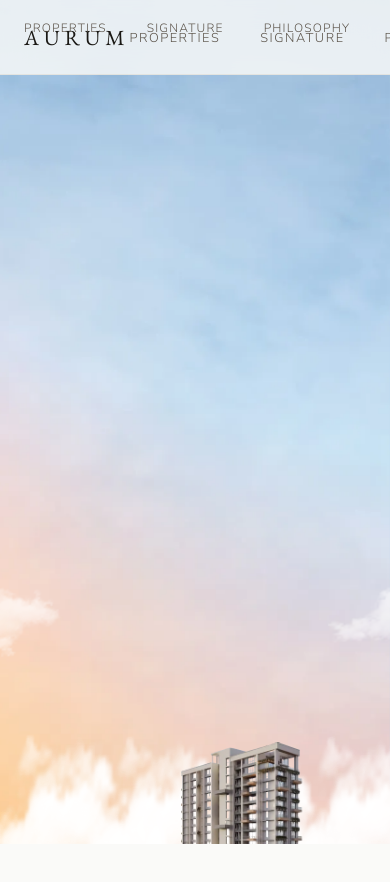
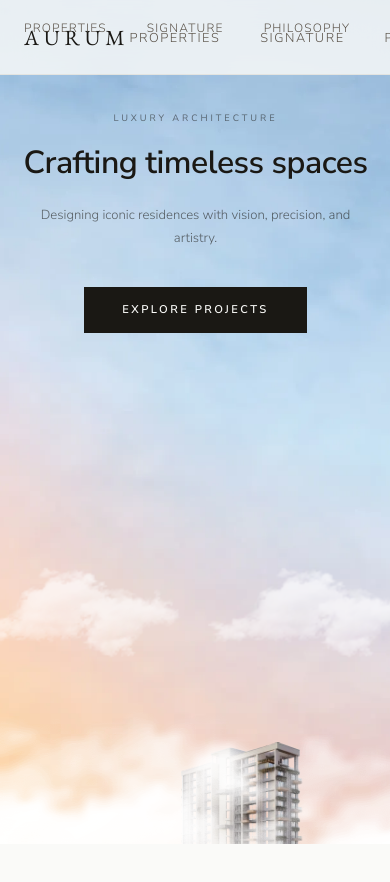
Before and after one commit to Rahulsrivastava0124/25Jun, a React (Vite) app: page / in a window 390 px wide. Shown: the top 882 px of the page. Built offline with nearby package versions, Linux system fonts and the light colour scheme.

Commit message:
refactor: streamline CinematicHero component structure and animations

```diff
--- a/src/components/sections/CinematicHero.jsx
+++ b/src/components/sections/CinematicHero.jsx
@@ -9,7 +9,6 @@ import cloud1Src from "../../assets/hero section sky /claud1.png";
 import cloud2Src from "../../assets/hero section sky /claud2.png";
 import skySrc from "../../assets/hero section sky /full_width_sky.png";
 
-const GPU = { willChange: "transform, opacity", backfaceVisibility: "hidden" };
 
 export default function CinematicHero() {
   const heroRef   = useRef(null);
@@ -25,6 +24,8 @@ export default function CinematicHero() {
     gsap.set(cloudLRef.current,   { x: -120, opacity: 0 });
     gsap.set(cloudRRef.current,   { x: 120,  opacity: 0 });
     gsap.set(textRef.current,     { opacity: 0, y: 30 });
+    // Sky: start pushed down so only 40% peeks above the bottom edge
+    gsap.set(skyRef.current,      { yPercent: 60 });
   }, []);
 
   useEffect(() => {
@@ -36,51 +37,42 @@ export default function CinematicHero() {
       gsap.to(cloudRRef.current,   { x: 0, opacity: 1, duration: 2.2, ease: "power3.out", delay: 0.2 });
       gsap.to(textRef.current,     { opacity: 1, y: 0, duration: 1.1, ease: "power3.out", delay: 0.4 });
 
-      // ── Pin the section once ─────────────────────────────────────────────
-      // All scroll animations share this single trigger; only this one pins.
-      const pinST = ScrollTrigger.create({
-        trigger:      heroRef.current,
-        start:        "top top",
-        end:          "+=1400",
-        pin:          true,
-        anticipatePin: 1,
-      });
-
-      const scrollBase = {
-        trigger: heroRef.current,
-        start:   "top top",
-        end:     "+=1400",
-        scrub:   1.2,
-      };
-
-      // Building: 50% → 10% (fully rises) while pinned
-      gsap.fromTo(buildingRef.current,
-        { yPercent: 50 },
-        { yPercent: 10, ease: "none", scrollTrigger: scrollBase }
-      );
-
-      // Clouds drift outward
-      gsap.to(cloudLRef.current, { x: -250, y: -60, ease: "none", scrollTrigger: scrollBase });
-      gsap.to(cloudRRef.current, { x:  250, y: -60, ease: "none", scrollTrigger: scrollBase });
-
-      // Sky slowly scales
-      gsap.to(skyRef.current, {
-        scale: 1.12, ease: "none",
-        scrollTrigger: { ...scrollBase, scrub: 2 },
-      });
-
-      // Text fades out in first 400px
-      gsap.to(textRef.current, {
-        y: -80, opacity: 0, ease: "none",
+      // ── Single pinned timeline — one ScrollTrigger with scrub owns pin + all animations ──
+      const pinTL = gsap.timeline({
         scrollTrigger: {
-          trigger: heroRef.current,
-          start:   "top top",
-          end:     "+=400",
-          scrub:   true,
+          trigger:          heroRef.current,
+          start:            "top top",
+          end:              "+=1400",
+          pin:              true,
+          anticipatePin:    1,
+          scrub:            1.2,
+          invalidateOnRefresh: true,
         },
       });
 
-      return () => pinST.kill();
+      // Explicit fromTo on every tween so FROM state is always correct
+      // regardless of where the load animation is when this runs
+      pinTL
+        .fromTo(buildingRef.current, { yPercent: 50 }, { yPercent: 10,    ease: "none" }, 0)
+        .fromTo(cloudLRef.current,   { x: 0 },         { x: -250, y: -60, ease: "none" }, 0)
+        .fromTo(cloudRRef.current,   { x: 0 },         { x:  250, y: -60, ease: "none" }, 0)
+        // Sky travels 100 units (60→-40) so it rises at same visual pace as building
+        .fromTo(skyRef.current,      { yPercent: 60 },  { yPercent: -40,   ease: "none" }, 0);
+
+      // Text: fromTo with explicit FROM so it starts visible regardless of load timing
+      gsap.fromTo(textRef.current,
+        { opacity: 1, y: 0 },
+        {
+          opacity: 0, y: 80, ease: "none",
+          scrollTrigger: {
+            trigger:             heroRef.current,
+            start:               "top top",
+            end:                 "+=400",
+            scrub:               1.2,
+            invalidateOnRefresh: true,
+          },
+        }
+      );
     }, heroRef);
 
     return () => ctx.revert();
@@ -91,41 +83,17 @@ export default function CinematicHero() {
       ref={heroRef}
       style={{ position: "relative", width: "100%", height: "100vh" }}
     >
-      {/* Clip wrapper — overflow:hidden on child, NOT on the GSAP-pinned section */}
-      <div style={{ position: "absolute", inset: 0, overflow: "hidden", background: "#B8D4E8" }}>
+      {/* Clip wrapper — isolation:isolate forces a proper stacking context so z-index
+          values on children are resolved correctly even when willChange/transform
+          creates sub-stacking-contexts on animated elements */}
+      <div style={{ position: "absolute", inset: 0, overflow: "hidden", background: "#B8D4E8", isolation: "isolate" }}>
 
-        {/* Layer 0 — Background sky */}
-        <img
-          src={bgSrc}
-          alt=""
-          style={{ position: "absolute", inset: 0, width: "100%", height: "100%", objectFit: "cover", zIndex: 0, ...GPU }}
-        />
+        {/* z=0 — Background */}
+        <img src={bgSrc} alt="" style={{ position: "absolute", inset: 0, width: "100%", height: "100%", objectFit: "cover", zIndex: 0 }} />
 
-        {/* Layer 1 — Building, zIndex 15 so it rises in front of text */}
-        <div style={{ position: "absolute", bottom: 0, left: "50%", transform: "translateX(-50%)", zIndex: 15, width: "115vw", pointerEvents: "none" }}>
-          <img
-            ref={buildingRef}
-            src={buildingSrc}
-            alt=""
-            style={{ display: "block", width: "100%", height: "auto", ...GPU }}
-          />
-        </div>
-
-        {/* Layer 2 — Clouds */}
-        <img ref={cloudLRef} src={cloud1Src} alt="" style={{ position: "absolute", left: "-8%", bottom: "22%", width: "55%", zIndex: 2, filter: "blur(0.6px)", ...GPU }} />
-        <img ref={cloudRRef} src={cloud2Src} alt="" style={{ position: "absolute", right: "-8%", bottom: "22%", width: "55%", zIndex: 2, filter: "blur(0.6px)", ...GPU }} />
-
-        {/* Layer 3 — Horizon sky strip */}
-        <img
-          ref={skyRef}
-          src={skySrc}
-          alt=""
-          style={{ position: "absolute", bottom: -150, left: 0, width: "150%", height: "34vh", objectPosition: "bottom center", zIndex: 3, transformOrigin: "bottom center", ...GPU }}
-        />
-
-        {/* Layer 4 — Text (centering wrapper is CSS-only, inner div is GSAP'd) */}
-        <div style={{ position: "absolute", inset: 0, display: "flex", alignItems: "flex-start", justifyContent: "center", paddingTop: "clamp(7rem, 13vh, 14vh)", zIndex: 10, pointerEvents: "none" }}>
-          <div ref={textRef} style={{ textAlign: "center", width: "90%", maxWidth: "960px", pointerEvents: "auto", ...GPU }}>
+        {/* z=1 — Text: sits behind building so building rises in front */}
+        <div style={{ position: "absolute", inset: 0, display: "flex", alignItems: "flex-start", justifyContent: "center", paddingTop: "clamp(7rem, 13vh, 14vh)", zIndex: 1, pointerEvents: "none" }}>
+          <div ref={textRef} style={{ textAlign: "center", width: "90%", maxWidth: "960px", pointerEvents: "auto", willChange: "transform, opacity" }}>
             <p style={{ fontSize: "clamp(0.58rem, 0.9vw, 0.7rem)", letterSpacing: "0.32em", textTransform: "uppercase", color: "rgba(20,18,14,0.55)", marginBottom: "1.2rem", fontWeight: 500 }}>
               LUXURY ARCHITECTURE
             </p>
@@ -147,6 +115,23 @@ export default function CinematicHero() {
           </div>
         </div>
 
+        {/* z=2 — Building: in front of text */}
+        <div style={{ position: "absolute", bottom: 0, left: "50%", transform: "translateX(-50%)", zIndex: 2, width: "115vw", pointerEvents: "none" }}>
+          <img ref={buildingRef} src={buildingSrc} alt="" style={{ display: "block", width: "100%", height: "auto", willChange: "transform" }} />
+        </div>
+
+        {/* z=10 — Clouds: in front of building */}
+        <img ref={cloudLRef} src={cloud1Src} alt="" style={{ position: "absolute", left: "-8%", bottom: "22%", width: "55%", zIndex: 10, filter: "blur(0.6px)", willChange: "transform, opacity" }} />
+        <img ref={cloudRRef} src={cloud2Src} alt="" style={{ position: "absolute", right: "-8%", bottom: "22%", width: "55%", zIndex: 10, filter: "blur(0.6px)", willChange: "transform, opacity" }} />
+
+        {/* z=20 — Sky strip: foreground atmospheric haze, on top of all layers */}
+        <img
+          ref={skyRef}
+          src={skySrc}
+          alt=""
+          style={{ position: "absolute", bottom: 0, left: 0, width: "100%", height: "55vh", objectFit: "cover", objectPosition: "bottom center", zIndex: 20, willChange: "transform" }}
+        />
+
       </div>{/* end clip wrapper */}
     </section>
   );
```
